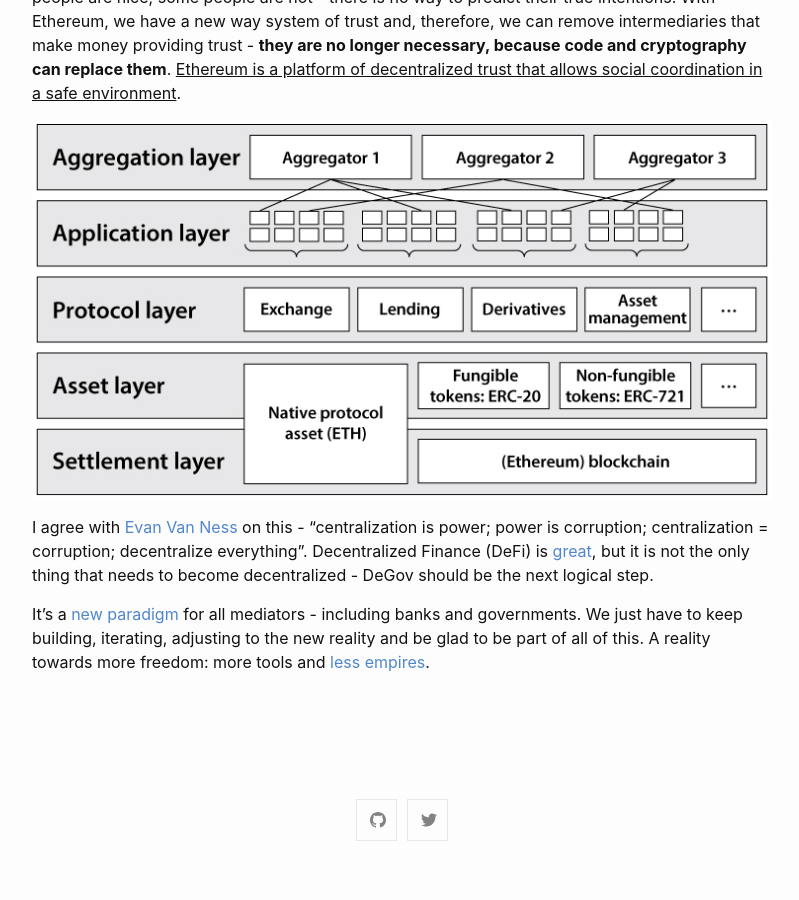
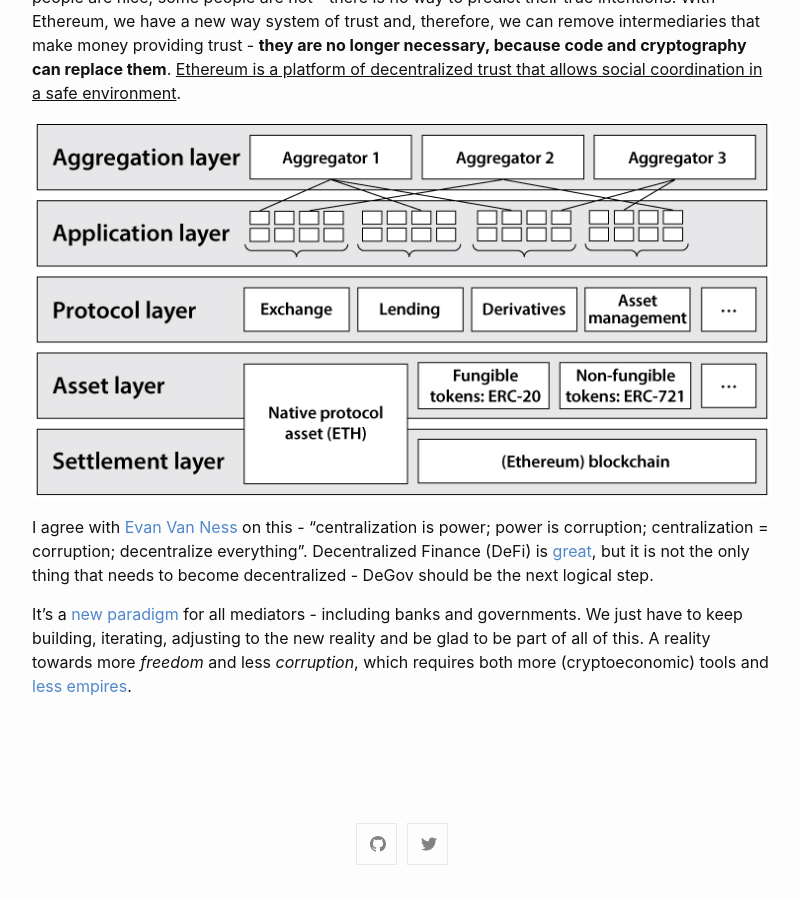
Before and after one commit to intldds/intldds.github.io, a Jekyll site: the page built from _posts/2021-08-01-paradigm.md, in a window 1280 px wide and 900 px high, scrolled down 11012 px. Shown: the whole window, without its empty margins (238-1037 px from the left). Built offline with Jekyll 4.4.1, drawn with Linux system fonts in a browser that asks for light colours; before the commit the page ends 11888 px from its top, so only the background shows below that.

Commit message:
Rephrase last sentence

```diff
--- a/_posts/2021-08-01-paradigm.md
+++ b/_posts/2021-08-01-paradigm.md
@@ -383,4 +383,5 @@ but it is not the only thing that needs to become decentralized - DeGov should b
 
 It's a [new paradigm](https://twitter.com/santiagoroel/status/1344479537191477248) for all mediators - including banks and governments.
 We just have to keep building, iterating, adjusting to the new reality and be glad to be part of all of this. A reality
-towards more freedom: more tools and [less empires](https://twitter.com/tobyshorin/status/1388940489781485568).
+towards more *freedom* and less *corruption*, which requires both more (cryptoeconomic) tools and
+[less empires](https://twitter.com/tobyshorin/status/1388940489781485568).
```
